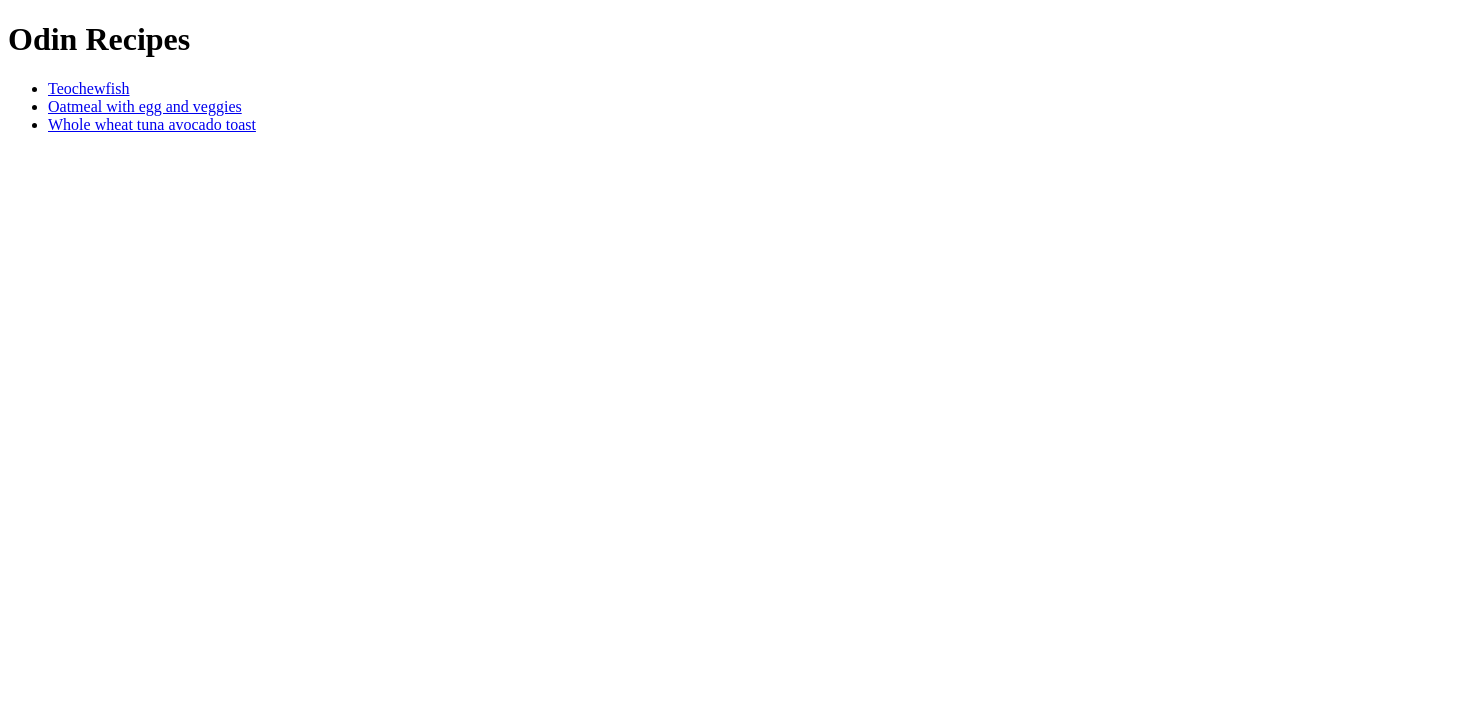
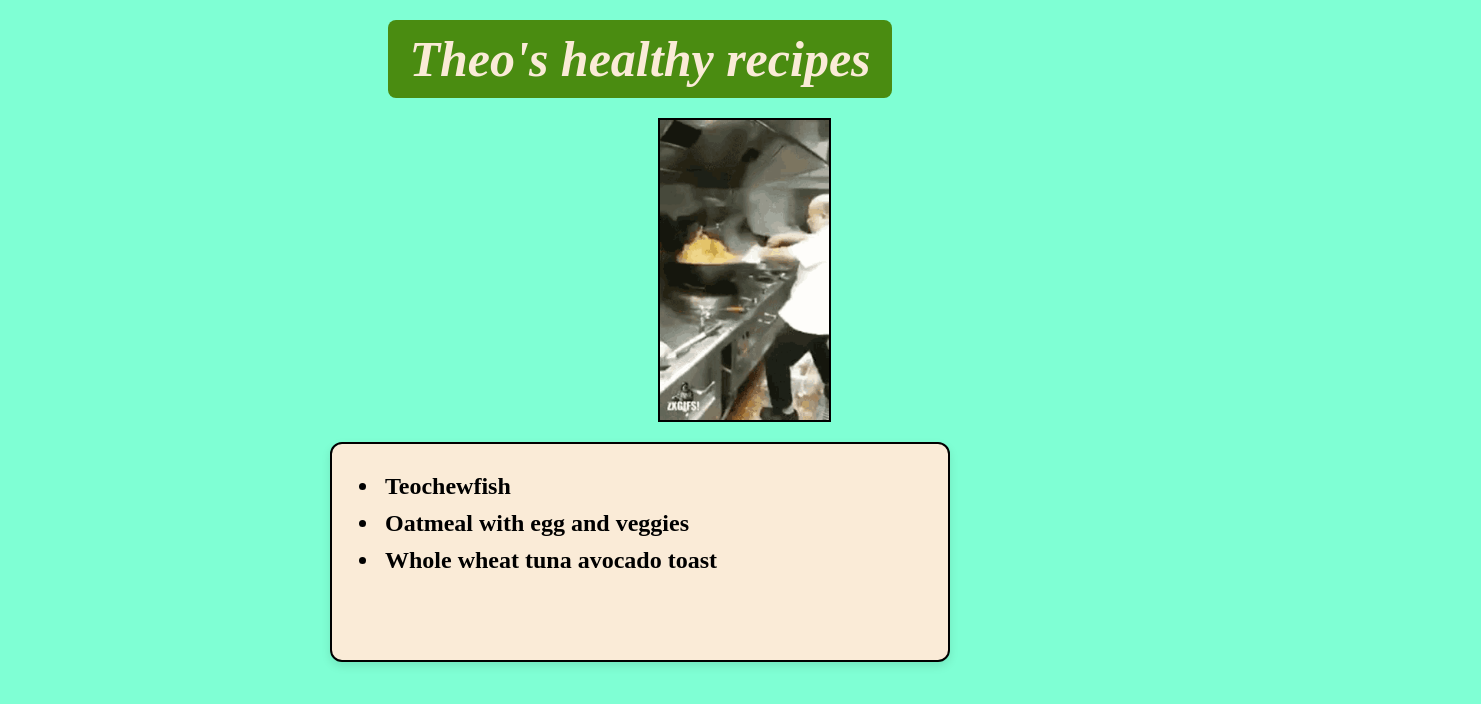
Before and after one commit to TheoDeBueno/odin-recipe, a plain HTML site: page index.html in a window 1280 px wide. Shown: the whole page, 1481 px wide, since content can reach past the window. Drawn offline with Linux system fonts and the light colour scheme.

Commit message:
added borders and gif design

```diff
--- a/index.html
+++ b/index.html
@@ -3,14 +3,24 @@
 <head>
     <meta charset="UTF-8">
     <meta name="viewport" content="width=device-width, initial-scale=1.0">
-    <title>Document</title>
+    <title>Teoh Kah Lok</title>
+    <link rel="stylesheet" href="styles.css">
 </head>
 <body>
-    <h1>Odin Recipes</h1>
+    <h1>Theo's healthy recipes</h1>
+    <img class="gif" src="./images/sunnyfication.gif" alt="a nigger cooking">
+
+    <div class="block">
+
     <ul>
-   <li> <a  href="recipes/teochewfish.html">Teochewfish</a>
-    <li><a href="recipes/oatmeal-with-egg-and-veggies.html">Oatmeal with egg and veggies</a></li>
-    <li><a href="recipes/whole-wheat-tuna-avocado-toast.html">Whole wheat tuna avocado toast</a></li>
+        <li class="recipe"><a href="recipes/teochewfish.html">Teochewfish</a></li>
+        <li class="recipe"><a href="recipes/oatmeal-with-egg-and-veggies.html">Oatmeal with egg and veggies</a></li>
+        <li class="recipe"><a href="recipes/whole-wheat-tuna-avocado-toast.html">Whole wheat tuna avocado toast</a></li>
     </ul>
+
+    </div>
+
+
+
 </body>
 </html>
--- /dev/null
+++ b/styles.css
@@ -0,0 +1,45 @@
+h1 {
+    text-align: center;
+    background-color: #4a8c11;
+    color: antiquewhite;
+    width: 500px;
+    margin: 20px auto;
+    font-size: 50px;
+    font-style: oblique;
+    padding: 10px 2px;
+    text-decoration: none;
+    border-radius: 8px;
+    }
+
+.gif {margin: 0 650px;
+    height: 300px;
+    border: 2px solid black;
+}
+
+.block {   width: 600px;
+    height: 200px;
+    background-color:antiquewhite;
+    border-radius: 12px;
+    display: block;
+    margin: 16px auto;
+    padding: 8px;
+    border: 2px solid black ;
+    border-color: black;
+    box-shadow: 0 4px 10px rgba(0,0,0,0.1);
+}
+
+body{background-color: aquamarine;}
+
+.recipe {
+    padding: 5px;
+    font-weight: bold;
+    font-size: 1.5rem;
+}
+
+a {
+    color: black;
+    text-decoration: none;
+    padding: 0px auto;
+    text-align: right;
+
+}
```
Also changed, not shown: images/sunnyfication.gif (added).
